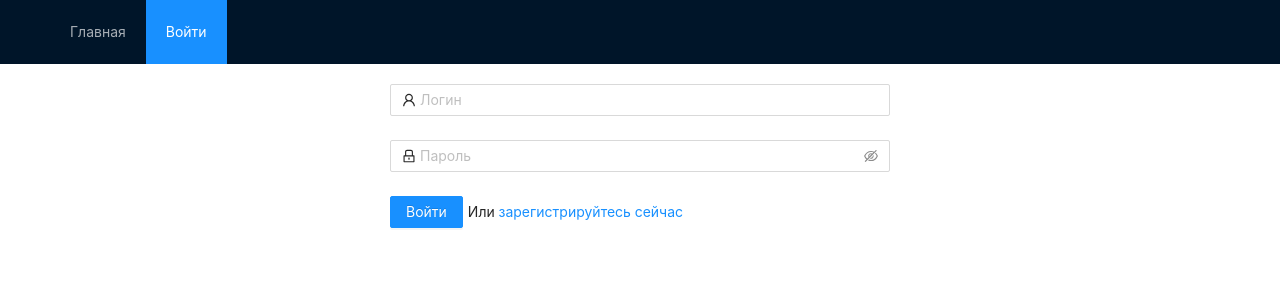
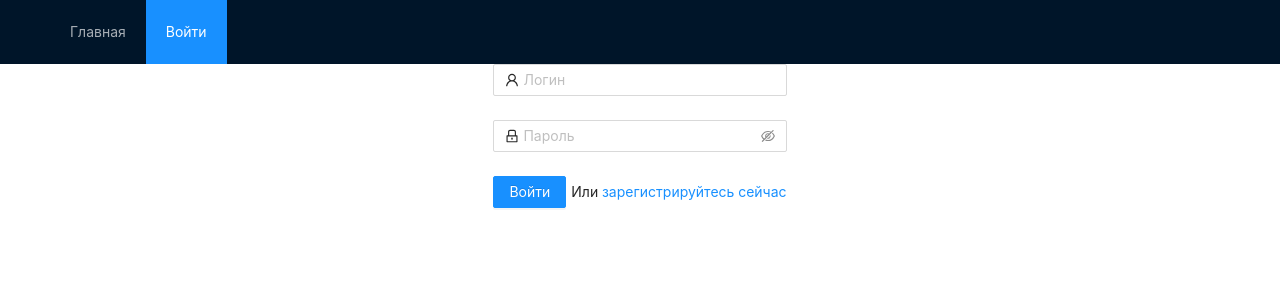
Before and after one commit to sega21rus7/as-chat, a React app in the folder client/: page /login in a window 1280 px wide. Shown: the top 300 px of the page. Built offline with nearby package versions, Linux system fonts and the light colour scheme.

Commit message:
немного подправлены стили

```diff
--- a/client/src/modules/auth/LoginForm.tsx
+++ b/client/src/modules/auth/LoginForm.tsx
@@ -21,8 +21,8 @@ const LoginForm: React.FC<IProps> = props => {
 
   return <Form
     style={{
-      width: 500,
-      margin: "0 auto",
+      display: "flex",
+      flexDirection: "column",
     }}
     onFinish={login}
   >
--- a/client/src/modules/auth/index.tsx
+++ b/client/src/modules/auth/index.tsx
@@ -5,14 +5,17 @@ import RegForm from "./RegForm";
 const Login: React.FC = () => {
   const [isLogin, setIsLogin] = React.useState(true);
 
-  if (isLogin) {
-    return <LoginForm
-      setIsLogin={setIsLogin}
-    />;
-  }
-  return <RegForm
-    setIsLogin={setIsLogin}
-  />;
+  const form = isLogin ? <LoginForm setIsLogin={setIsLogin} /> : <RegForm setIsLogin={setIsLogin} />;
+
+  return <div style={{
+    display: "flex",
+    justifyContent: "center",
+    alignItems: "center",
+    maxWidth: 1180,
+    margin: "0 auto",
+  }}>
+    {form}
+  </div>;
 };
 
 export default Login;
--- a/client/src/modules/main/Content.tsx
+++ b/client/src/modules/main/Content.tsx
@@ -1,9 +1,11 @@
+import { AutoComplete } from "antd";
 import React from "react";
 
 const Content: React.FC = () => {
   return (
     <div style={{
-      padding: "0px 50px",
+      maxWidth: 1180,
+      margin: "0 auto",
     }}>
       Content
     </div>
--- a/client/src/modules/main/Header.tsx
+++ b/client/src/modules/main/Header.tsx
@@ -48,9 +48,7 @@ const CustomHeader: React.FC = () => {
     }
   };
 
-  return <Header style={{
-    marginBottom: 20,
-  }}>
+  return <Header>
     <Menu
       theme="dark"
       mode="horizontal"
```
